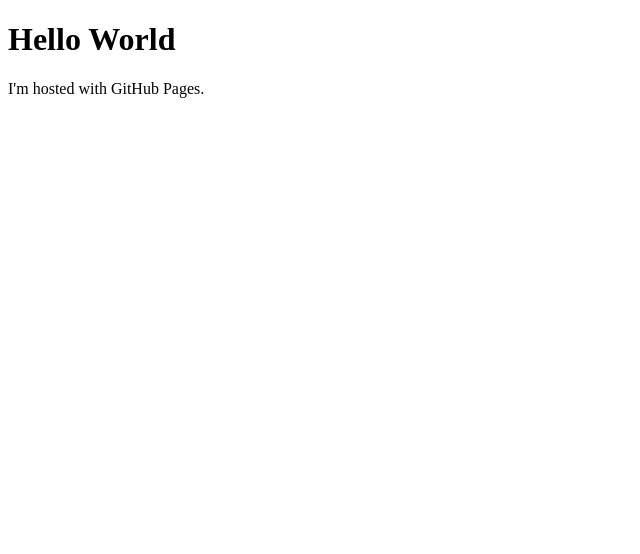
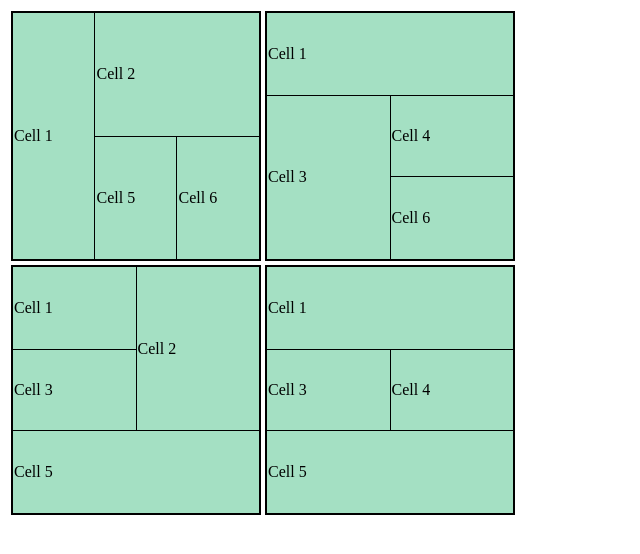
Before and after one commit to anthitariel/portfolio, a plain HTML site: page index.html in a window 1280 px wide. Shown: the whole page, without its empty margins (0-640 px from the left). Drawn offline with Linux system fonts and the light colour scheme.

Commit message:
Update index.html

```diff
--- a/index.html
+++ b/index.html
@@ -1,7 +1,161 @@
 <!DOCTYPE html>
 <html>
+
+<head>
+	<title>Lesson 3. Homework 1.</title>
+
+
+	<style type="text/css">
+
+		.tableborder-1{
+			width: 250px;
+			height: 250px;
+			border: 2px solid black;
+			border-collapse: collapse;
+			background-color: #A4E0C3;
+		}
+
+		.tableborder-1 td {
+			border: 1px solid black;
+		}
+
+		#vasya:focus {
+			background-color: black;
+			color: white;
+		}
+
+
+	</style>
+
+
+</head>
+
+
 <body>
-<h1>Hello World</h1>
-<p>I'm hosted with GitHub Pages.</p>
+
+
+
+<!-- page layout table -->
+
+	<table>
+
+		<tr>
+
+<!-- page layout cell 1 -->
+
+
+			<td>
+
+				<table class="tableborder-1">
+
+				<tr>
+				<td rowspan="2">Cell 1</td>
+				<td colspan="2">Cell 2</td>
+				</tr>
+
+				<tr>
+				<td>Cell 5</td>
+				<td>Cell 6</td>
+				</tr>
+
+				</table>
+
+			</td>
+
+
+<!-- page layout cell 2 -->
+
+
+			<td>
+
+				<table class="tableborder-1">
+
+				<tr>
+				<td colspan="2">Cell 1</td>
+				</tr>
+
+				<tr>
+				<td rowspan="2">Cell 3</td>
+				<td>Cell 4</td>
+				</tr>
+
+				<tr>
+				<td>Cell 6</td>
+				</tr>
+
+
+
+				</table>
+
+			</td>
+
+
+		</tr>
+
+		<tr>
+
+
+<!-- page layout cell 3 -->
+
+			<td>
+
+				<table class="tableborder-1">
+
+<!-- easter egg -->
+
+				<tr>
+				<td>Cell 1</td>
+				<td id="vasya" rowspan="2" contenteditable="true">Cell 2</td>
+				</tr>
+
+				<tr>
+				<td>Cell 3</td>
+				</tr>
+
+				<tr>
+				<td colspan="2">Cell 5</td>
+				</tr>
+
+				</table>
+
+			</td>
+
+<!-- page layout cell 4 -->
+
+			<td>
+
+				<table class="tableborder-1">
+
+				<tr>
+				<td colspan="2">Cell 1</td>
+				</tr>
+
+				<tr>
+				<td>Cell 3</td>
+				<td>Cell 4</td>
+				</tr>
+
+				<tr>
+				<td colspan="2">Cell 5</td>
+				</tr>
+
+				</table>
+
+			</td>
+
+		</tr>
+
+	</table>
+
+
+
+
+
+
+
+
+
+
+
 </body>
 </html>
```
